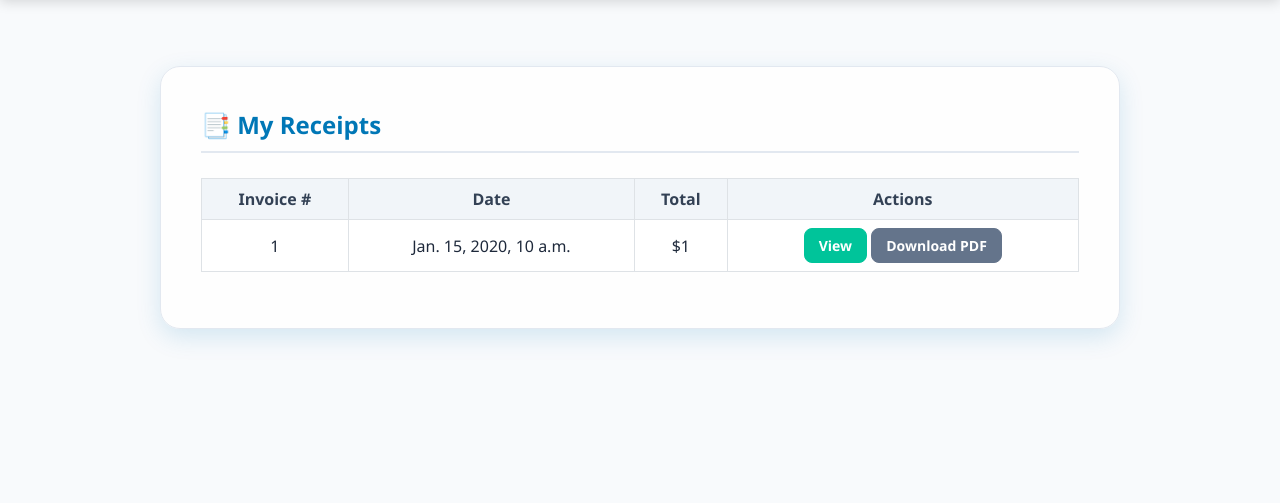
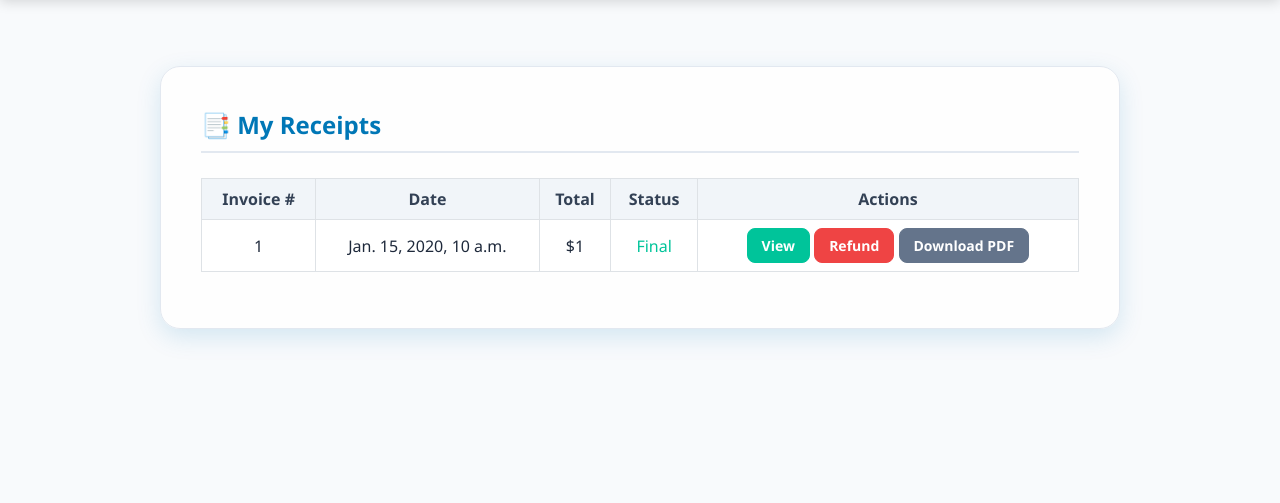
Before and after one commit to Aayushkumar-gupta/Receipt-Admin, a Django app: template receipts/templates/my_receipts.html in a window 1280 px wide. Shown: the part 57-560 px from the top of the page. Run offline with Django 5.2, Linux system fonts and the light colour scheme; the template is opened without the code that fills it: most values are stand-ins (such as "Sample title", 1, 10 or a date in 2020).

Commit message:
Added a feature of refund.

```diff
--- a/receipts/models.py
+++ b/receipts/models.py
@@ -3,6 +3,7 @@ from django.contrib.auth.models import User
 from decimal import Decimal
 
 class Receipts(models.Model):
+    refund = models.BooleanField(default=False)
     is_staged = models.BooleanField(default=False)
     user_id = models.ForeignKey(User, on_delete=models.SET_NULL, null=True, blank=True)
     invoice_number = models.CharField(max_length=20, blank=True, unique=True)
--- a/receipts/templates/my_receipts.html
+++ b/receipts/templates/my_receipts.html
@@ -60,7 +60,7 @@
     }
 
     .btn-secondary {
-        background-color: #64748B; /* slate gray */
+        background-color: #64748B;
         border-color: #64748B;
         transition: background 0.3s ease;
     }
@@ -68,6 +68,16 @@
     .btn-secondary:hover {
         background-color: #475569;
         border-color: #475569;
+    }
+    .btn-refund {
+        background-color: #EF4444;
+        border-color: #EF4444;
+        color: #fff;
+    }
+
+    .btn-refund:hover {
+        background-color: #c53030;
+        border-color: #c53030;
     }
 </style>
 
@@ -82,6 +92,7 @@
                     <th>Invoice #</th>
                     <th>Date</th>
                     <th>Total</th>
+                    <th>Status</th>
                     <th>Actions</th>
                 </tr>
             </thead>
@@ -91,8 +102,14 @@
                     <td>{{ receipt.invoice_number }}</td>
                     <td>{{ receipt.date }}</td>
                     <td>${{ receipt.total_amount }}</td>
+                    {% if receipt.refund == True %}
+                        <td><span style="color: #EF4444;">Refunded</span></td>
+                    {% else %}
+                        <td><span style="color: #00C49A;">Final</span></td>
+                    {% endif %}
                     <td>
                         <a href="{% url 'view_receipt_pdf' receipt.id %}" class="btn btn-sm btn-primary">View</a>
+                        <a href="{% url 'refund' receipt.id %}" class="btn btn-sm btn-refund">Refund</a>
                         <a href="{% url 'receipt_pdf' receipt.id %}" class="btn btn-sm btn-secondary">Download PDF</a>
                     </td>
                 </tr>
--- a/receipts/urls.py
+++ b/receipts/urls.py
@@ -15,4 +15,5 @@ urlpatterns = [
     path("staging-delete/<int:pk>/", views.staging_delete, name="staging_delete"),
     path('profile/', views.profile, name='profile'),
     path('dashboard/', views.dashboard, name='dashboard'),
+    path("refund/<int:pk>/", views.refund, name = 'refund'),
 ]
```
Also changed, not shown: receipts/views.py (+8 -0 lines).
